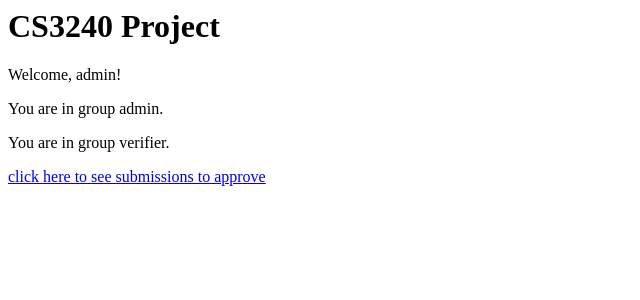
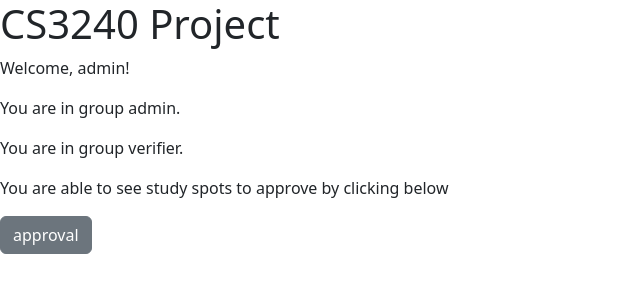
Before and after one commit to danigrieco/StudySpots, a Django app: page / in a window 1280 px wide. Shown: the top 300 px of the page, without its empty margins (0-640 px from the left). Run offline with Django 4.2, Linux system fonts and the light colour scheme; a user stored in the database is signed in; some libraries are stand-ins or nearby versions.

Commit message:
added buttons to navigate between the pages

```diff
--- a/cs3240/templates/approval.html
+++ b/cs3240/templates/approval.html
@@ -32,6 +32,9 @@
         </table>
 
         <button class='btn btn-secondary' type="submit">Update approval</button>
+        <a href = "{% url 'places' %}">
+            <button class='btn btn-secondary'>Approved Spots</button>
+        </a>
     </form>
 </link>
     </body>
--- a/cs3240/templates/index.html
+++ b/cs3240/templates/index.html
@@ -1,13 +1,17 @@
 {% load socialaccount %}
 <html>
     <body>
+        <link href="https://cdn.jsdelivr.net/npm/bootstrap@5.3.2/dist/css/bootstrap.min.css" rel="stylesheet" integrity="sha384-T3c6CoIi6uLrA9TneNEoa7RxnatzjcDSCmG1MXxSR1GAsXEV/Dwwykc2MPK8M2HN" crossorigin="anonymous">
         <h1>CS3240 Project</h1>
         {% if user.is_authenticated %}
         <p>Welcome, {{ user.username }}!</p>
             {% for group in user.groups.all %}
                 <p>You are in group {{ group }}.</p>
                 {% if group.name == 'verifier' %}
-                    <a href="{% url 'approval' %}">click here to see submissions to approve</a>
+                    <p> You are able to see study spots to approve by clicking below</p>
+                    <a href="{% url 'approval' %}">
+                    <button class='btn btn-secondary'>approval</button>
+                </a>
                 {% endif %}
             {% endfor %}
         {% else %}
--- a/cs3240/templates/places.html
+++ b/cs3240/templates/places.html
@@ -23,6 +23,9 @@
             {% endfor %}
             </tbody>
         </table>
+        <a href = "{% url 'suggest' %}">
+            <button class='btn btn-secondary'>Suggest a Spot</button>
+        </a>
     </link>
     </body>
 
--- a/cs3240/templates/suggest.html
+++ b/cs3240/templates/suggest.html
@@ -12,6 +12,10 @@
                 <h7>Enter a brief description of the spot below:</h7>
                 <input type="details" class="form-control" id="detailInput" name="detailInput" placeholder="Enter details">
                 <br/>
+
+                <a href = "{% url 'places' %}">
+                    <button class='btn btn-secondary'>See Approved Spots</button>
+                </a>
                 <button class="btn btn-secondary" type="submit">Submit</button>
             </div>
 
```
Also changed, not shown: db.sqlite3.
